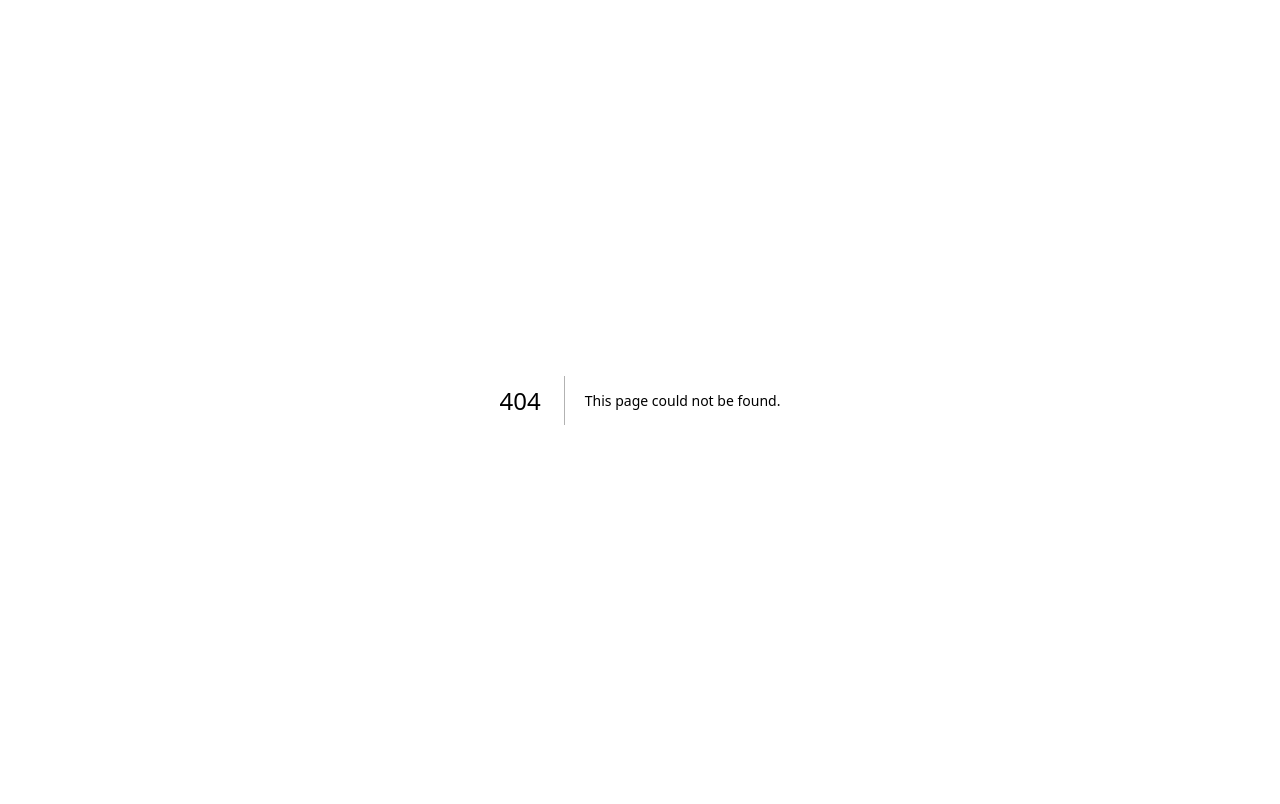
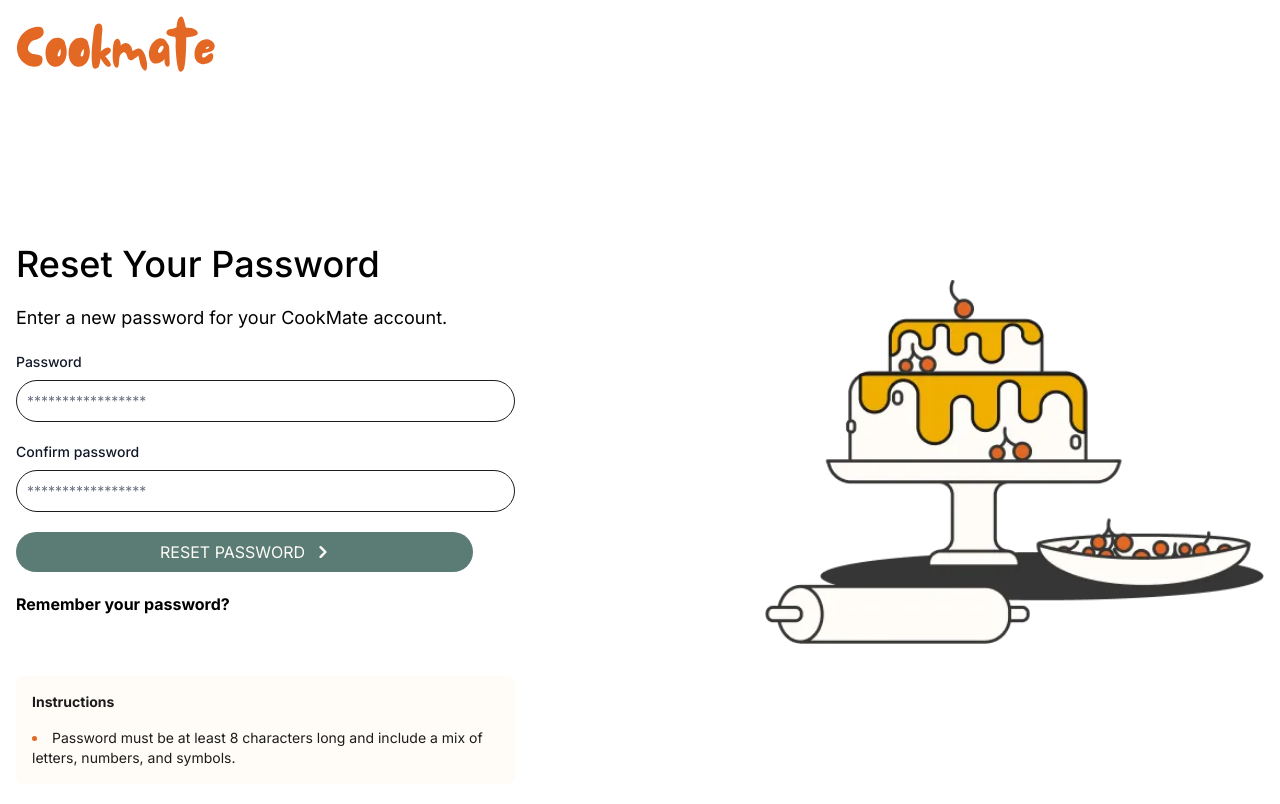
Before and after one commit to mohamedhany01/cookmate, a Next.js app: page /pages/auth/reset in a window 1280 px wide. Before the commit this address had no page. Shown: the top 804 px of the page. Built offline with nearby package versions, Linux system fonts and the light colour scheme.

Commit message:
Reset Password page

```diff
--- /dev/null
+++ b/src/app/pages/auth/reset/page.tsx
@@ -0,0 +1,108 @@
+'use client';
+import NavbarSimple from '@/src/app/components/core/navbarSimple';
+import { MateButton } from '@/src/app/components/util/button';
+import FormikControl from '@/src/app/utils/form/FormikControl';
+import { Form, Formik } from 'formik';
+import Image from 'next/image';
+import cake from '@/public/images/cake.webp';
+
+export default function ForgetPassword() {
+  return (
+    <>
+      <NavbarSimple />
+      <Formik
+        initialValues={{
+          password: '',
+          cpassword: '',
+        }}
+        onSubmit={(values: any) => {
+          console.log(values);
+        }}
+      >
+        {(formik) => (
+          <Form className='mt-28'>
+            <div className='mx-auto flex max-w-screen-xl flex-wrap items-center justify-between p-4'>
+              <div className='w-2/5'>
+                <div className='my-5'>
+                  {' '}
+                  <h1 className='mb-5 flex flex-col text-4xl font-medium'>
+                    Reset Your Password{' '}
+                  </h1>
+                  <p className='mb-4 text-lg'>
+                    Enter a new password for your CookMate account.
+                  </p>
+                </div>
+                <div className='my-5'>
+                  <label
+                    htmlFor='password'
+                    className='mb-2 block text-sm font-medium text-gray-900'
+                  >
+                    Password
+                  </label>
+                  <FormikControl
+                    control='input'
+                    placeholder='*****************'
+                    type='password'
+                    id='password'
+                    name='password'
+                    className='block w-full rounded-full border border-mate-black bg-transparent p-2.5 text-sm text-gray-900 focus:border-mate-black focus:ring-transparent'
+                  />
+                </div>
+                <div className='my-5'>
+                  <label
+                    htmlFor='cpassword'
+                    className='mb-2 block text-sm font-medium text-gray-900'
+                  >
+                    Confirm password
+                  </label>
+                  <FormikControl
+                    control='input'
+                    placeholder='*****************'
+                    type='password'
+                    id='cpassword'
+                    name='cpassword'
+                    className='block w-full rounded-full border border-mate-black bg-transparent p-2.5 text-sm text-gray-900 focus:border-mate-black focus:ring-transparent'
+                  />
+                </div>
+                <div className='my-5'>
+                  <MateButton label='Reset Password' />
+                </div>
+                <div className='my-5'>
+                  <a href='/pages/auth/login' className='my-5 font-bold'>
+                    Remember your password?
+                  </a>
+                </div>
+              </div>
+              <div className='mt-16 w-2/5 self-start'>
+                <Image src={cake} width={500} alt='Oven' />
+              </div>
+            </div>
+            <div className='mx-auto flex max-w-screen-xl flex-wrap items-center justify-between p-4'>
+              <div className='w-2/5'>
+                <div
+                  className='mb-4 flex rounded-lg bg-mate-white p-4 text-sm text-mate-orange dark:bg-gray-800'
+                  role='alert'
+                >
+                  <span className='sr-only'>Info</span>
+                  <div>
+                    <span className='mb-4 block font-bold text-mate-black'>
+                      Instructions{' '}
+                    </span>
+                    <ul className='mt-1.5 list-inside list-disc'>
+                      <li>
+                        <div className='inline text-mate-black'>
+                          Password must be at least 8 characters long and
+                          include a mix of letters, numbers, and symbols.
+                        </div>
+                      </li>
+                    </ul>
+                  </div>
+                </div>
+              </div>
+            </div>
+          </Form>
+        )}
+      </Formik>
+    </>
+  );
+}
```
Also changed, not shown: public/images/cake.webp (added).
